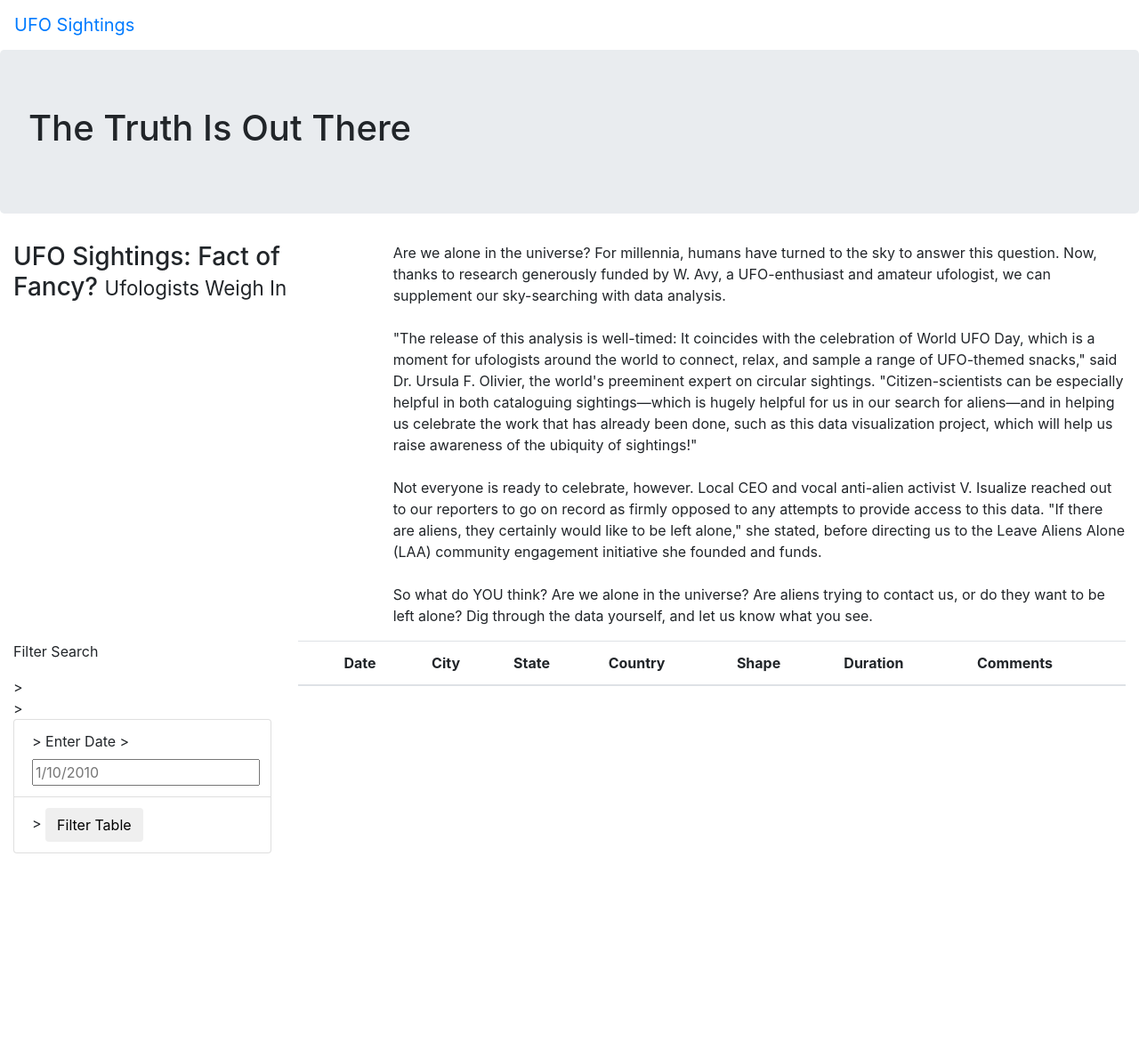
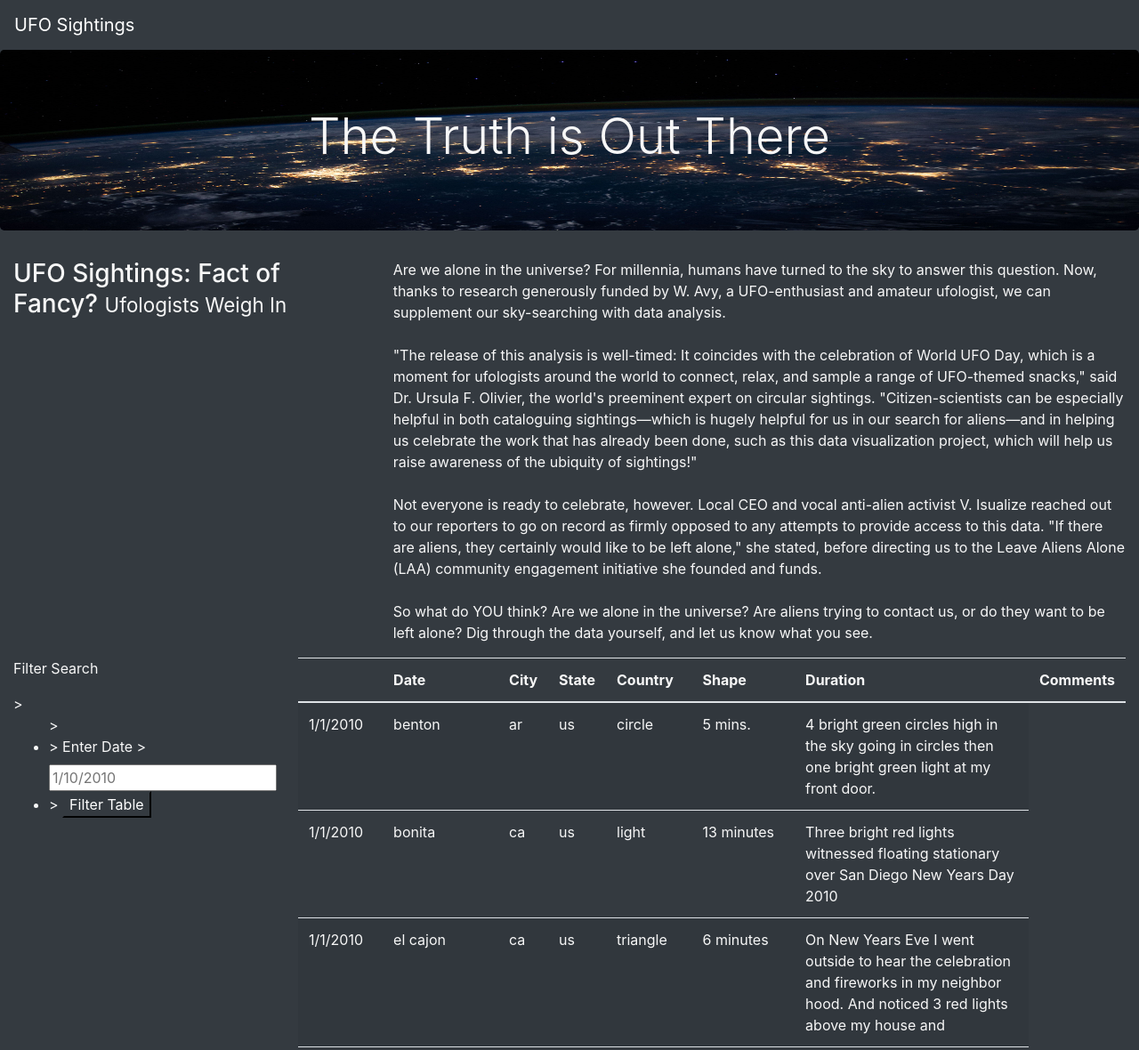
Before and after one commit to Monica-Ramos/UFO, a plain HTML site: page index.html in a window 1280 px wide. Shown: the top 1180 px of the page at 89% size. Before the commit the page ends 959 px from the top, so only its background shows below. Drawn offline with nearby package versions, Linux system fonts and the light colour scheme.

Commit message:
upadting files

```diff
--- a/index.html
+++ b/index.html
@@ -13,15 +13,17 @@
     />
     <link rel="stylesheet" href="static/css/style.css">
 </head>
-<body>
+
+<body class="bg-dark"></body>
     <div class="wrapper">
-        <nav class="navbar navbar-expand-lg">
+
+        <nav class="navbar navbar-dark bg-dark navbar-expand-lg">
             <a class="navbar-brand" href="index.html">UFO Sightings</a>
         </nav>
     </div>
 
     <div class="jumbotron">
-        <h1>The Truth Is Out There</h1>
+        <h1 class="display-4">The Truth is Out There</h1>
     </div>
 
 
@@ -44,30 +46,27 @@
         <div class="row">
         <!-- Add the filter section-->
           <div class="col-md-3">
-            <form>
+            <form class="bg-dark">
                 <p>Filter Search</p>
 
                 <!-- Starting unordered list-->>
-                <ul class="list-group">
+                <ul class="bg-dark">
 
                     <!-- Add the list elements-->>
-                <li class="list-group-item">
+                    <li class="bg-dark" ; style="font-family: inherit; font-size: 1rem;">
                         <!-- Add label tag-->>
                         <label for="date">Enter Date</label>
                         <!-- Add input tag-->>
                         <input type="text" placeholder="1/10/2010" id="datetime" />
                     </li>
 
-                <li class="list-group-item">
+                    <li class="bg-dark"; style="font-family: inherit; font-size: 1rem;">
                         <!-- Add a button tag-->>
-                <button id="filter-btn" type="button" class="btn btn-default">Filter Table</button>
+                        <button id="filter-btn" type="button" class="btn-dark">Filter Table</button>
 
                     </li>
 
                 </ul>
-
-
-
 
             </form>
 
@@ -99,7 +98,10 @@
           </div>
         </div>
     </div>
-
+    <!-- Add our scripts -->
+    <script src="https://cdnjs.cloudflare.com/ajax/libs/d3/4.11.0/d3.js"></script>
+    <script src="static/js/data.js"></script>
+    <script src="static/js/app.js"></script>
 
 
 </body>
--- a/static/css/style.css
+++ b/static/css/style.css
@@ -0,0 +1,10 @@
+body {
+
+    color: #f7f7f7;
+  }
+
+.jumbotron {
+    background-image: url("../images/nasa.jpg");
+    background-size: 100% 100%;
+    text-align: center;
+}
```
Also changed, not shown: static/images/nasa.jpg (added). Lines whose indentation alone changed are shown as unchanged.
